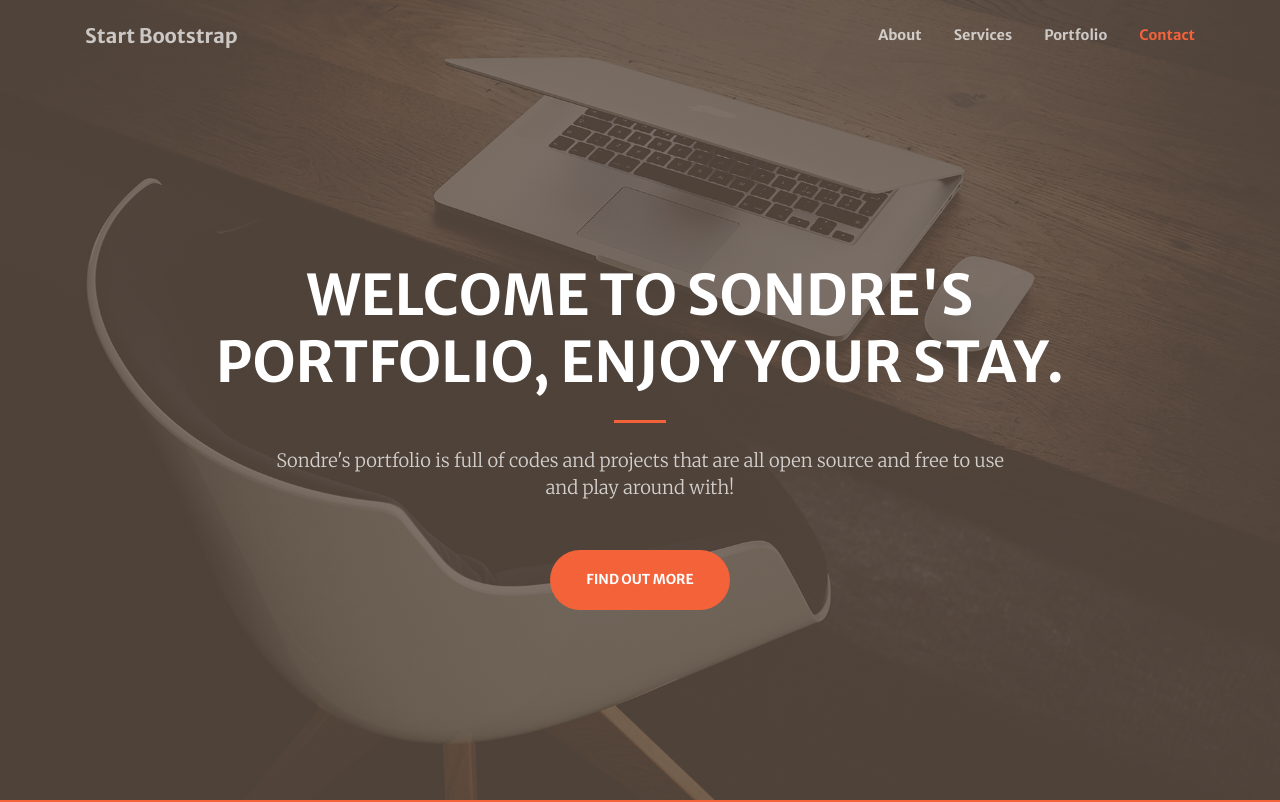
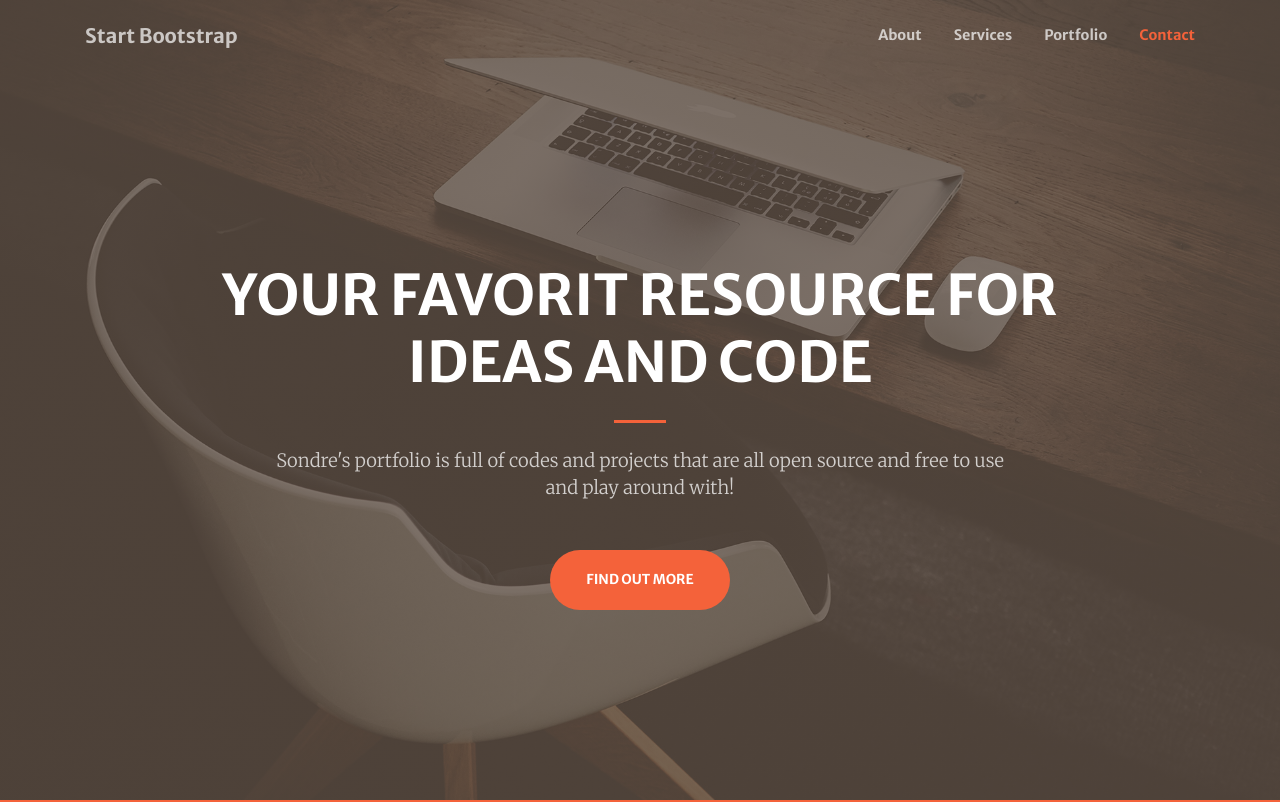
Before and after one commit to sondrt/sondrt.github.io, a website: page index.html in a window 1280 px wide. Shown: the top 802 px of the page. Drawn offline with nearby package versions, Linux system fonts and the light colour scheme.

Commit message:
Title change

```diff
--- a/index.html
+++ b/index.html
@@ -39,7 +39,7 @@
             <div class="container h-100">
                 <div class="row h-100 align-items-center justify-content-center text-center">
                     <div class="col-lg-10 align-self-end">
-                        <h1 class="text-uppercase text-white font-weight-bold">Welcome to Sondre's Portfolio, enjoy your stay. </h1>
+                        <h1 class="text-uppercase text-white font-weight-bold">Your Favorit resource for ideas and code </h1>
                         <hr class="divider my-4" />
                     </div>
                     <div class="col-lg-8 align-self-baseline">
```
